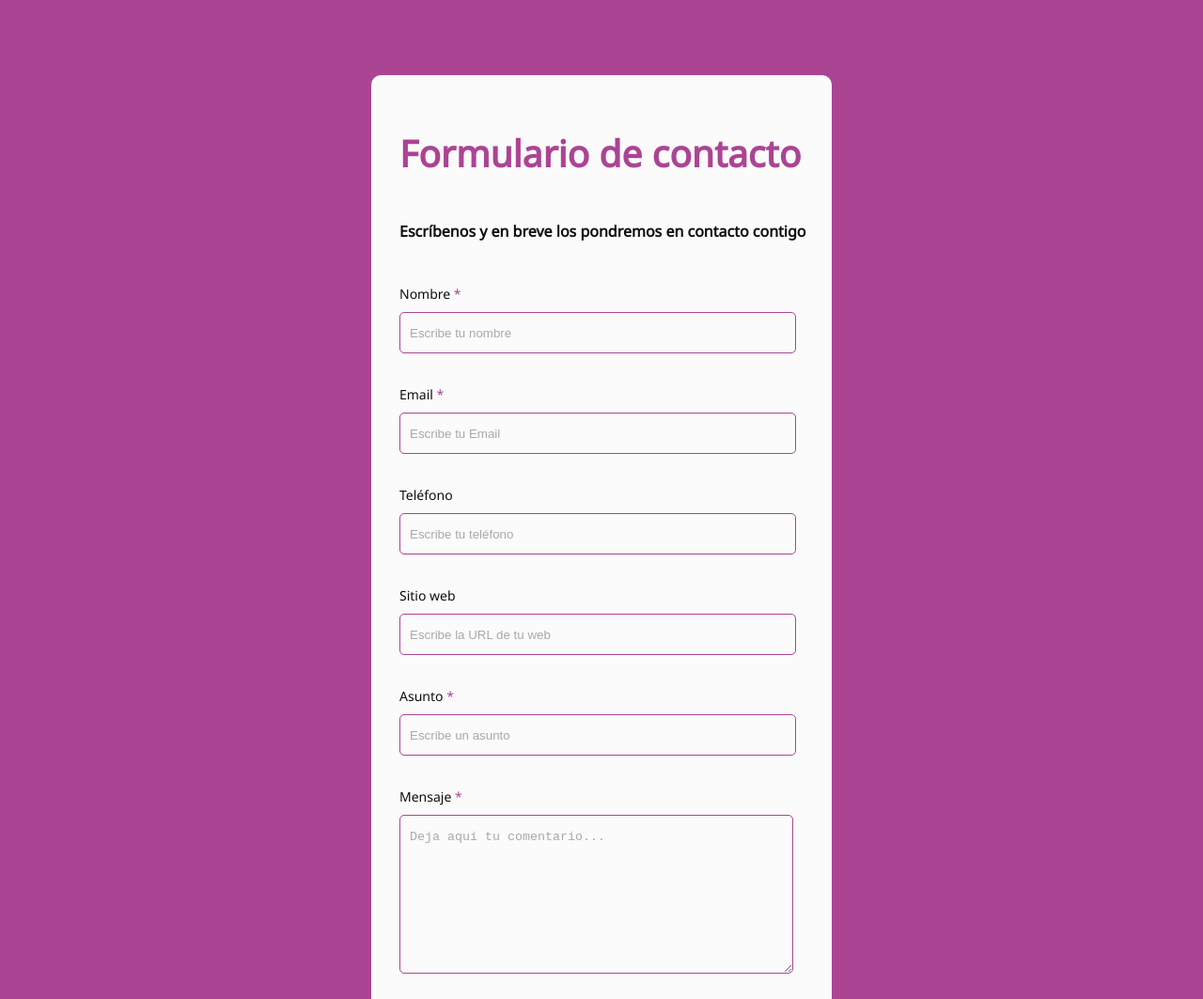
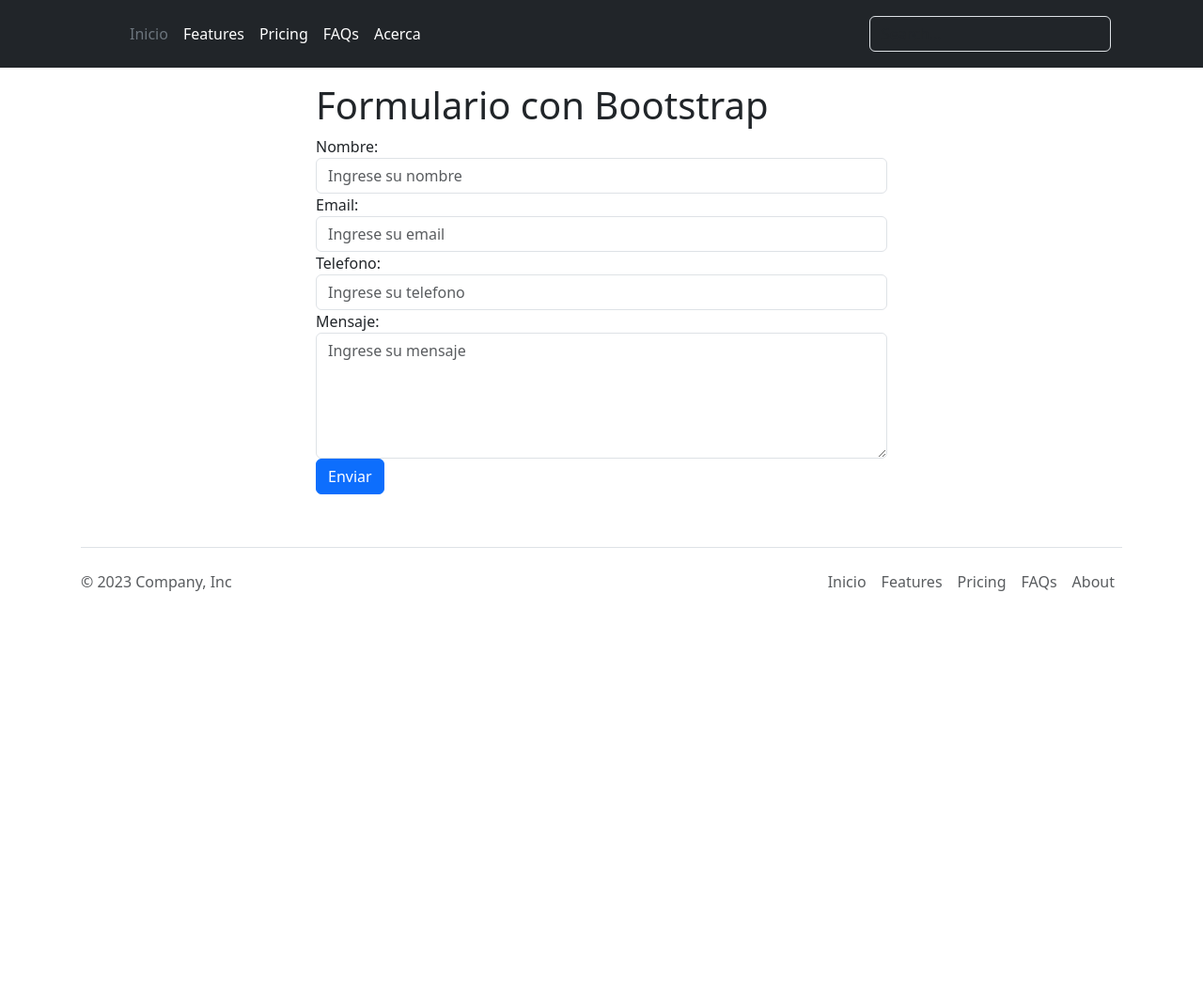
Before and after one commit to ESSC08/Proyecto-Malacasa, a website: page index.html in a window 1280 px wide. Shown: the top 1063 px of the page at 94% size. After the commit the page ends 800 px from the top, so only its background shows below. Drawn offline with nearby package versions, Linux system fonts and the light colour scheme.

Commit message:
header + footer

```diff
--- a/index.html
+++ b/index.html
@@ -5,71 +5,81 @@
     <meta http-equiv="X-UA-Compatible" content="IE=edge">
     <meta name="viewport" content="width=device-width, initial-scale=1.0">
     <title>Formulario de contacto</title>
-    <link rel="stylesheet" type="text/css" href="style.css">
+    <!-- <link rel="stylesheet" type="text/css" href="style.css"> -->
+    <link href="https://cdn.jsdelivr.net/npm/bootstrap@5.3.0-alpha3/dist/css/bootstrap.min.css" rel="stylesheet" integrity="sha384-KK94CHFLLe+nY2dmCWGMq91rCGa5gtU4mk92HdvYe+M/SXH301p5ILy+dN9+nJOZ" crossorigin="anonymous">
 </head>
 <body>
 
-    <!-- formulario de contacto en html y css -->
+    <header class="p-3 text-bg-dark">
+        <div class="container">
+          <div class="d-flex flex-wrap align-items-center justify-content-center justify-content-lg-start">
+            <a href="/" class="d-flex align-items-center mb-2 mb-lg-0 text-white text-decoration-none">
+              <svg class="bi me-2" width="40" height="32" role="img" aria-label="Bootstrap"><use xlink:href="#bootstrap"/></svg>
+            </a>
 
-      <div class="contact_form">
+            <ul class="nav col-12 col-lg-auto me-lg-auto mb-2 justify-content-center mb-md-0">
+              <li><a href="#" class="nav-link px-2 text-secondary">Inicio</a></li>
+              <li><a href="#" class="nav-link px-2 text-white">Features</a></li>
+              <li><a href="#" class="nav-link px-2 text-white">Pricing</a></li>
+              <li><a href="#" class="nav-link px-2 text-white">FAQs</a></li>
+              <li><a href="#" class="nav-link px-2 text-white">Acerca</a></li>
+            </ul>
 
-          <div class="formulario">
-        <h1>Formulario de contacto</h1>
-                  <h3>Escríbenos y en breve los pondremos en contacto contigo</h3>
+            <form class="col-12 col-lg-auto mb-3 mb-lg-0 me-lg-3" role="search">
+              <input type="search" class="form-control form-control-dark text-bg-dark" placeholder="Search..." aria-label="Search">
+            </form>
+
+            <div class="text-end">
+            <!--  <button type="button" class="btn btn-outline-light me-2">Login</button>
+              <button type="button" class="btn btn-warning">Sign-up</button> -->
+            </div>
+          </div>
+        </div>
+      </header>
+
+      <!-- formulario de contacto en html -->
+
+      <div class="container w-50 p-3">
+        <h1>Formulario con Bootstrap</h1>
+        <form>
+          <div class="form-group">
+            <label for="nombre">Nombre:</label>
+            <input type="text" class="form-control" id="nombre" placeholder="Ingrese su nombre">
+          </div>
+          <div class="form-group">
+            <label for="email">Email:</label>
+            <input type="email" class="form-control" id="email" placeholder="Ingrese su email">
+          </div>
+          <div class="form-group">
+            <label for="telefono">Telefono:</label>
+            <input type="telefono" class="form-control" id="telefono" placeholder="Ingrese su telefono">
+          </div>
+          <div class="form-group">
+            <label for="mensaje">Mensaje:</label>
+            <textarea class="form-control" id="mensaje" rows="5" placeholder="Ingrese su mensaje"></textarea>
+          </div>
+          <button type="submit" class="btn btn-primary">Enviar</button>
+        </form>
+      </div>
 
 
-                      <form action="submeter-formulario.php" method="post">
+    <div class="container w-auto p-3">
+      <footer class="d-flex flex-wrap justify-content-between align-items-center py-3 my-4 border-top">
+        <p class="col-md-4 mb-0 text-body-secondary">&copy; 2023 Company, Inc</p>
 
+        <a href="/" class="col-md-4 d-flex align-items-center justify-content-center mb-3 mb-md-0 me-md-auto link-body-emphasis text-decoration-none">
+          <svg class="bi me-2" width="40" height="32"><use xlink:href="#bootstrap"/></svg>
+        </a>
 
-                                  <p>
-                                      <label for="nombre" class="colocar_nombre">Nombre
-                                          <span class="obligatorio">*</span>
-                                      </label>
-                                          <input type="text" name="introducir_nombre" id="nombre" required="obligatorio" placeholder="Escribe tu nombre">
-                                  </p>
-
-                                  <p>
-                                      <label for="email" class="colocar_email">Email
-                                          <span class="obligatorio">*</span>
-                                      </label>
-                                          <input type="email" name="introducir_email" id="email" required="obligatorio" placeholder="Escribe tu Email">
-                                  </p>
-
-                                  <p>
-                                      <label for="telefone" class="colocar_telefono">Teléfono
-                                      </label>
-                                          <input type="tel" name="introducir_telefono" id="telefono" placeholder="Escribe tu teléfono">
-                                  </p>
-
-                                  <p>
-                                      <label for="website" class="colocar_website">Sitio web
-                                      </label>
-                                          <input type="url" name="introducir_website" id="website" placeholder="Escribe la URL de tu web">
-                                  </p>
-
-                                  <p>
-                                      <label for="asunto" class="colocar_asunto">Asunto
-                                          <span class="obligatorio">*</span>
-                                      </label>
-                                          <input type="text" name="introducir_asunto" id="assunto" required="obligatorio" placeholder="Escribe un asunto">
-                                  </p>
-
-                                  <p>
-                                      <label for="mensaje" class="colocar_mensaje">Mensaje
-                                          <span class="obligatorio">*</span>
-                                      </label>
-                                           <textarea name="introducir_mensaje" class="texto_mensaje" id="mensaje" required="obligatorio" placeholder="Deja aquí tu comentario..."></textarea>
-                                     </p>
-
-                                  <button type="submit" name="enviar_formulario" id="enviar"><p>Enviar</p></button>
-
-                                  <p class="aviso">
-                                      <span class="obligatorio"> * </span>los campos son obligatorios.
-                                  </p>
-
-                      </form>
-          </div>
-      </div>
+        <ul class="nav col-md-4 justify-content-end">
+          <li class="nav-item"><a href="#" class="nav-link px-2 text-body-secondary">Inicio</a></li>
+          <li class="nav-item"><a href="#" class="nav-link px-2 text-body-secondary">Features</a></li>
+          <li class="nav-item"><a href="#" class="nav-link px-2 text-body-secondary">Pricing</a></li>
+          <li class="nav-item"><a href="#" class="nav-link px-2 text-body-secondary">FAQs</a></li>
+          <li class="nav-item"><a href="#" class="nav-link px-2 text-body-secondary">About</a></li>
+        </ul>
+      </footer>
+    </div>
 
   </body>
   </html>
--- a/style.css
+++ b/style.css
@@ -129,6 +129,3 @@ p{
 	outline:0;
 	border: 1px solid #97d848;
 }
-
-
-/* creado por javiniguez.com, Julio 2019 */
```
